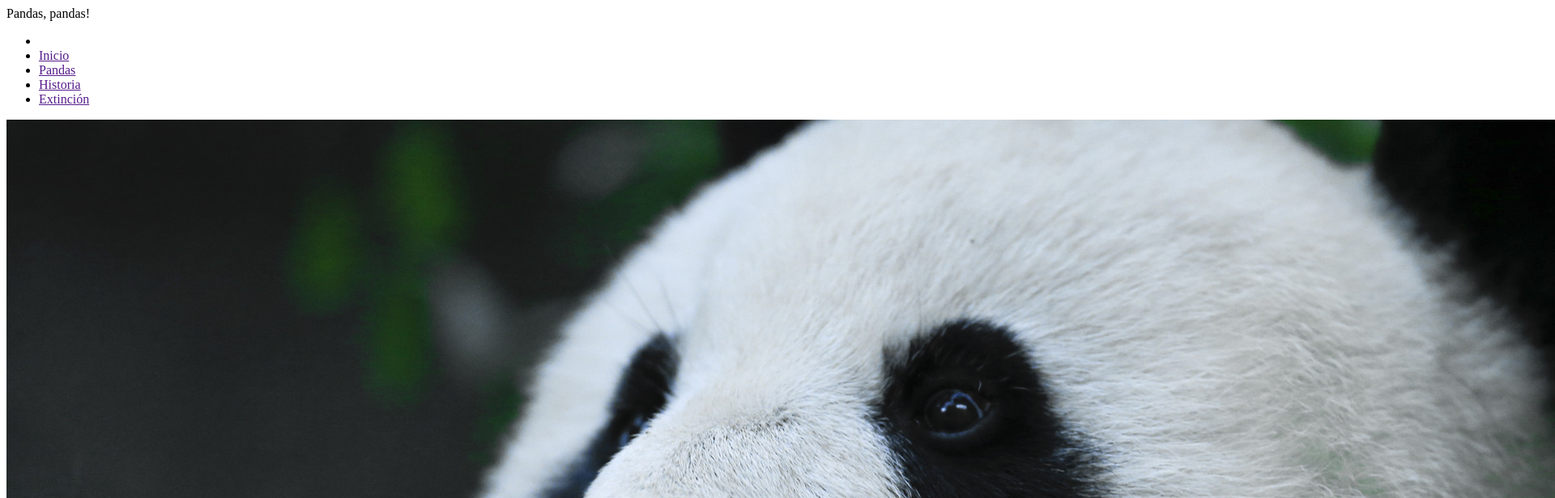
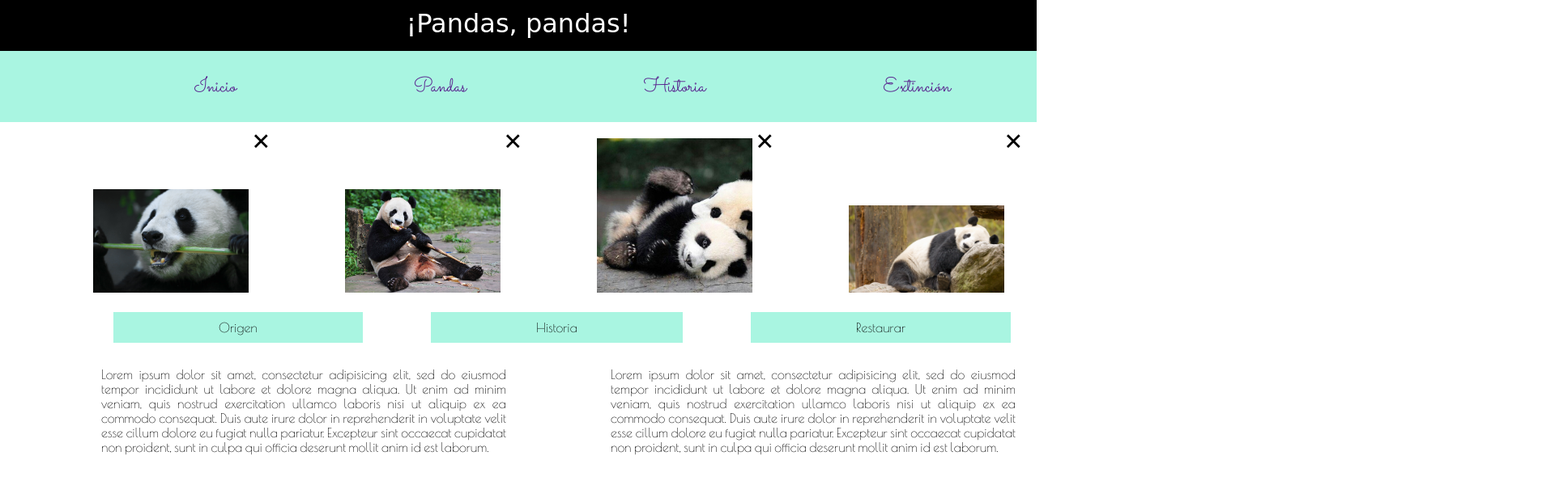
Before and after one commit to pilarfc/PandaPanda, a plain HTML site: page index.html in a window 1280 px wide. Shown: the top 616 px of the page at 81% size, 1920 px wide, since content can reach past the window. Drawn offline with nearby package versions, Linux system fonts and the light colour scheme; a web font is replaced by a local one.

Commit message:
segundo commit

```diff
--- a/assets/css/main.css
+++ b/assets/css/main.css
@@ -0,0 +1,107 @@
+*{
+margin: 0px;
+}
+
+body {
+  background-color: white;
+}
+
+header {
+  font-family: 'Fontdiner Swanky', cursive;
+  background: black;
+  color: white;
+  text-align: center;
+  font-size: 2em;
+  padding-bottom: 15px;
+  padding-top: 10px;
+}
+
+ul {
+   background: #A9F5E1;
+}
+
+li {
+  font-size: 1.5em;
+  display: inline-block;
+  padding: 25px;
+  list-style: none;
+  color: black;
+}
+
+li a {
+  font-family: 'VT323', monospace;
+  font-family: 'Sacramento', cursive;
+  font-size: 25px;
+  text-align: center;
+  padding-left: 125px;
+  text-decoration: none;
+  padding-top: 10px;
+  padding-bottom: 10px;
+  padding-right: 40px;
+  text-align: center;
+}
+
+a:hover {
+    background-color: #C4FFE0;
+}
+
+
+
+.pandas {
+  display: inline;
+  margin-left: 115px;
+  margin-top: 50px;
+}
+
+img {
+  width: 15%;
+  margin-top: 20px;
+}
+
+
+.botonSecciones {
+  display: block;
+  margin-top: 20px;
+  margin-left: 60px;
+}
+
+.botonSecciones div {
+  background-color: #A9F5E1;
+  text-align: center;
+  color: #A9F5E13;
+  font-family: 'Fontdiner Swanky', cursive;
+font-family: 'Poiret One', cursive;
+  padding: 10px 130px;
+  display: inline-block;
+  margin-left: 80px;
+  position: relative;
+}
+
+.texto {
+    display: inline-block;
+    margin-left: 125px;
+    width: 500px;
+    text-align: justify;
+    font-family: 'Fontdiner Swanky', cursive;
+    font-family: 'Poiret One', cursive;
+    color: black;
+    margin-top: 30px;
+}
+
+.close {
+  position: absolute;
+  /*top: 140px;
+  left: 360px;*/
+  color: #f1f1f1;
+  font-size: 40px;
+  font-weight: bold;
+  transition: 0.3s;
+  color: black;
+}
+
+.close:hover,
+.close:focus {
+   color: #bbb;
+   text-decoration: none;
+   cursor: pointer;
+ }
--- a/index.html
+++ b/index.html
@@ -4,13 +4,15 @@
     <meta charset="utf-8">
     <title>Panda Panda</title>
     <link rel="stylesheet" type="text/css" href="assets/css/main.css">
-    <link href="https://fonts.googleapis.com/css?family=Coming+Soon" rel="stylesheet">
-    <link href="https://fonts.googleapis.com/css?family=Delius+Unicase" rel="stylesheet">
+    <link href="https://fonts.googleapis.com/css?family=Sacramento|VT323" rel="stylesheet">
+    <link href="https://fonts.googleapis.com/css?family=Fontdiner+Swanky" rel="stylesheet">
+    <link href="https://fonts.googleapis.com/css?family=Fontdiner+Swanky|Poiret+One" rel="stylesheet">
+
 
   </head>
   <body>
 
-    <header>Pandas, pandas!</header>
+    <header>¡Pandas, pandas!</header>
 
     <ul>
       <li>
@@ -19,7 +21,7 @@
         <li><a href="">Historia</a></li>
         <li><a href="">Extinción</a></li>
       </li>
-    </ul>
+      </ul>
 
 
     <div class="pandas">
@@ -41,18 +43,19 @@
       <img src="assets/img/sleepingPanda.jpg" alt="" class="fotosPandas">
       <span class="close">&times;</span>
     </div>
+     </section>
 
-    <section class="secciones">
+    <section class="botonSecciones">
       <div><a id="botonOrigen">Origen</a></div>
       <div><a id="botonHistoria">Historia</a></div>
       <div><a id="botonRestaurar">Restaurar</a></div>
     </section>
 
-    <section class="seccionesArticulo" id="textoOrigen">
+    <section class="texto" id= "textoPrimero">
       Lorem ipsum dolor sit amet, consectetur adipisicing elit, sed do eiusmod tempor incididunt ut labore et dolore magna aliqua. Ut enim ad minim veniam, quis nostrud exercitation ullamco laboris nisi ut aliquip ex ea commodo consequat. Duis aute irure dolor in reprehenderit in voluptate velit esse cillum dolore eu fugiat nulla pariatur. Excepteur sint occaecat cupidatat non proident, sunt in culpa qui officia deserunt mollit anim id est laborum.
     </section>
 
-    <section class="seccionesArticulo"  id="textoHistoria">
+    <section class="texto" id= "textoPrimero">
       Lorem ipsum dolor sit amet, consectetur adipisicing elit, sed do eiusmod tempor incididunt ut labore et dolore magna aliqua. Ut enim ad minim veniam, quis nostrud exercitation ullamco laboris nisi ut aliquip ex ea commodo consequat. Duis aute irure dolor in reprehenderit in voluptate velit esse cillum dolore eu fugiat nulla pariatur. Excepteur sint occaecat cupidatat non proident, sunt in culpa qui officia deserunt mollit anim id est laborum.
     </section>
 
```
